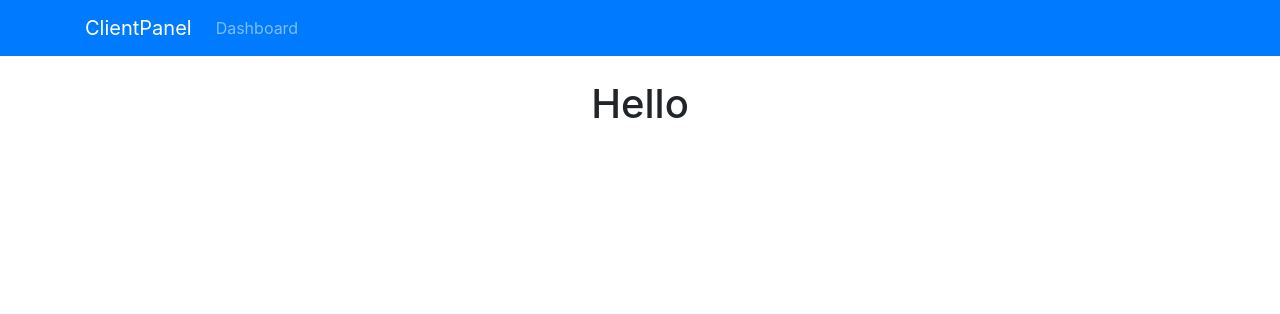
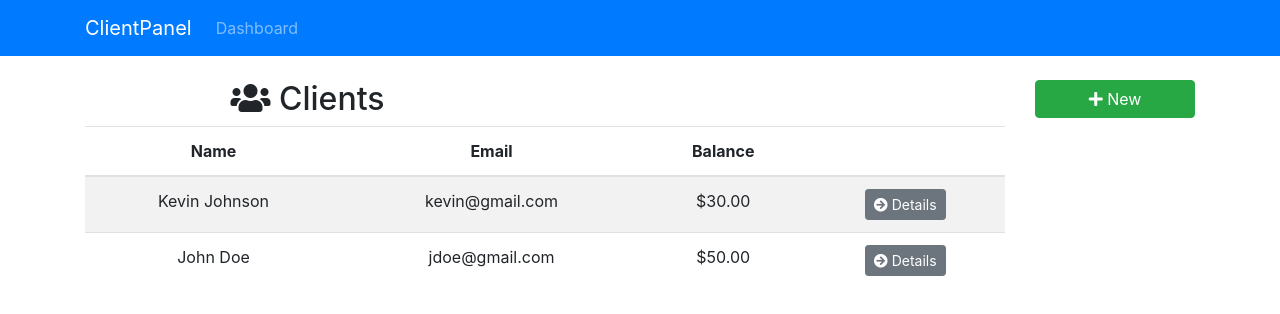
Before and after one commit to ndstephens/React-FTB-client-panel-firebase, a React (Create React App) app: page / in a window 1280 px wide. Shown: the top 314 px of the page. Built offline with nearby package versions, Linux system fonts and the light colour scheme.

Commit message:
Dashboard, Client, and Sidebar components

```diff
--- a/src/App.js
+++ b/src/App.js
@@ -1,6 +1,7 @@
 import React, { Component } from 'react'
 import { BrowserRouter as Router, Route, Switch } from 'react-router-dom'
 import AppNavbar from './components/layout/AppNavbar'
+import Dashboard from './components/layout/Dashboard'
 
 import './App.css'
 
@@ -11,7 +12,9 @@ class App extends Component {
         <div className="App">
           <AppNavbar />
           <div className="container">
-            <h1>Hello</h1>
+            <Switch>
+              <Route exact path="/" component={Dashboard} />
+            </Switch>
           </div>
         </div>
       </Router>
--- a/src/components/clients/Clients.js
+++ b/src/components/clients/Clients.js
@@ -0,0 +1,72 @@
+import React, { Component } from 'react'
+import { Link } from 'react-router-dom'
+
+class Clients extends Component {
+  render() {
+    const clients = [
+      {
+        id: '123',
+        firstName: 'Kevin',
+        lastName: 'Johnson',
+        email: 'kevin@gmail.com',
+        phone: '333-333-3333',
+        balance: '30',
+      },
+      {
+        id: '456',
+        firstName: 'John',
+        lastName: 'Doe',
+        email: 'jdoe@gmail.com',
+        phone: '444-444-4444',
+        balance: '50',
+      },
+    ]
+
+    if (clients) {
+      return (
+        <div>
+          <div className="row">
+            <div className="col-md-6">
+              <h2>
+                <i className="fas fa-users" /> Clients
+              </h2>
+            </div>
+            <div className="col-md-6">{/* total owed */}</div>
+          </div>
+          <table className="table table-striped">
+            <thead className="thead-inverse">
+              <tr>
+                <th>Name</th>
+                <th>Email</th>
+                <th>Balance</th>
+                <th />
+              </tr>
+            </thead>
+            <tbody>
+              {clients.map(client => (
+                <tr key={client.id}>
+                  <td>
+                    {client.firstName} {client.lastName}
+                  </td>
+                  <td>{client.email}</td>
+                  <td>${parseFloat(client.balance).toFixed(2)}</td>
+                  <td>
+                    <Link
+                      to={`/client/${client.id}`}
+                      className="btn btn-secondary btn-sm">
+                      <i className="fas fa-arrow-circle-right" /> Details
+                    </Link>
+                  </td>
+                </tr>
+              ))}
+            </tbody>
+          </table>
+        </div>
+      )
+    } else {
+      return <h1>Loading...</h1>
+    }
+  }
+}
+
+export default Clients
--- a/src/components/layout/Dashboard.js
+++ b/src/components/layout/Dashboard.js
@@ -0,0 +1,16 @@
+import React from 'react'
+import Clients from '../clients/Clients'
+import Sidebar from '../layout/Sidebar'
+
+export default function() {
+  return (
+    <div className="row">
+      <div className="col-md-10">
+        <Clients />
+      </div>
+      <div className="col-md-2">
+        <Sidebar />
+      </div>
+    </div>
+  )
+}
--- a/src/components/layout/Sidebar.js
+++ b/src/components/layout/Sidebar.js
@@ -0,0 +1,10 @@
+import React from 'react'
+import { Link } from 'react-router-dom'
+
+export default function() {
+  return (
+    <Link to="/client/add" className="btn btn-success btn-block">
+      <i className="fas fa-plus" /> New
+    </Link>
+  )
+}
```
